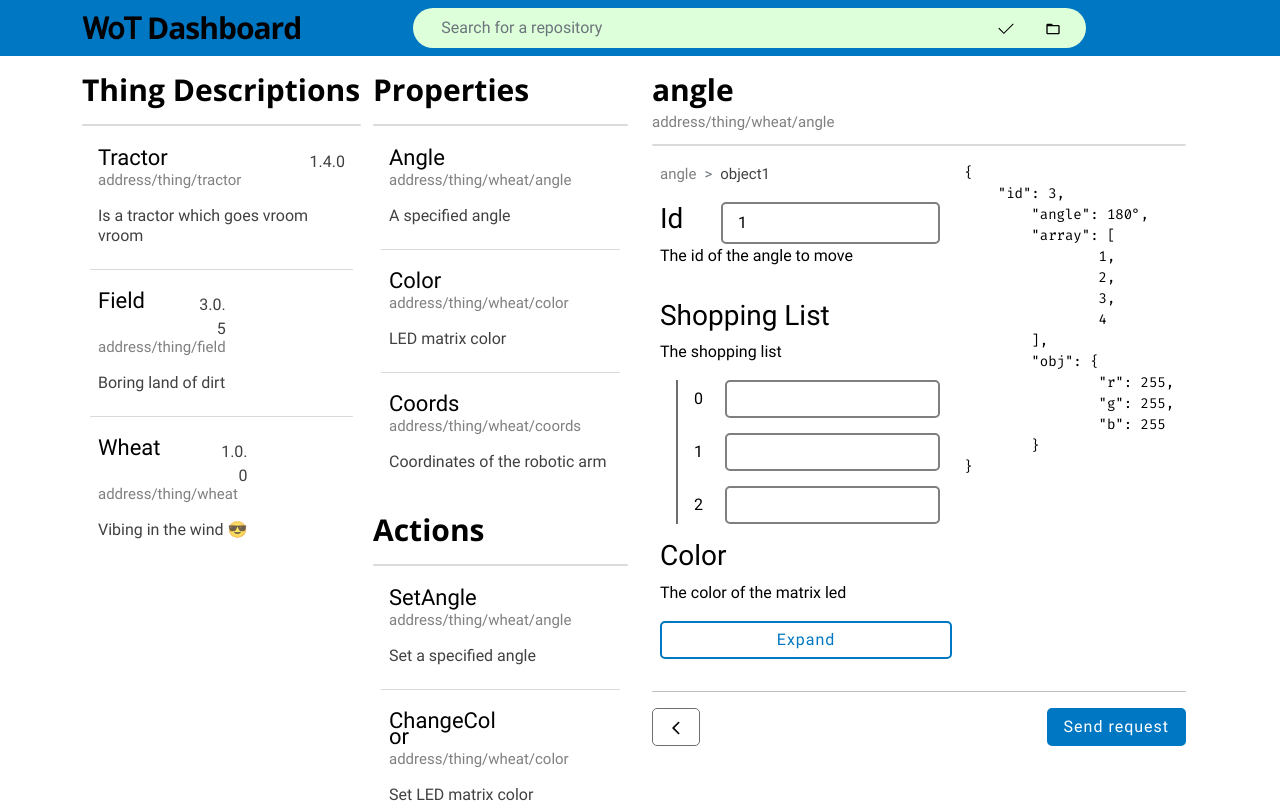
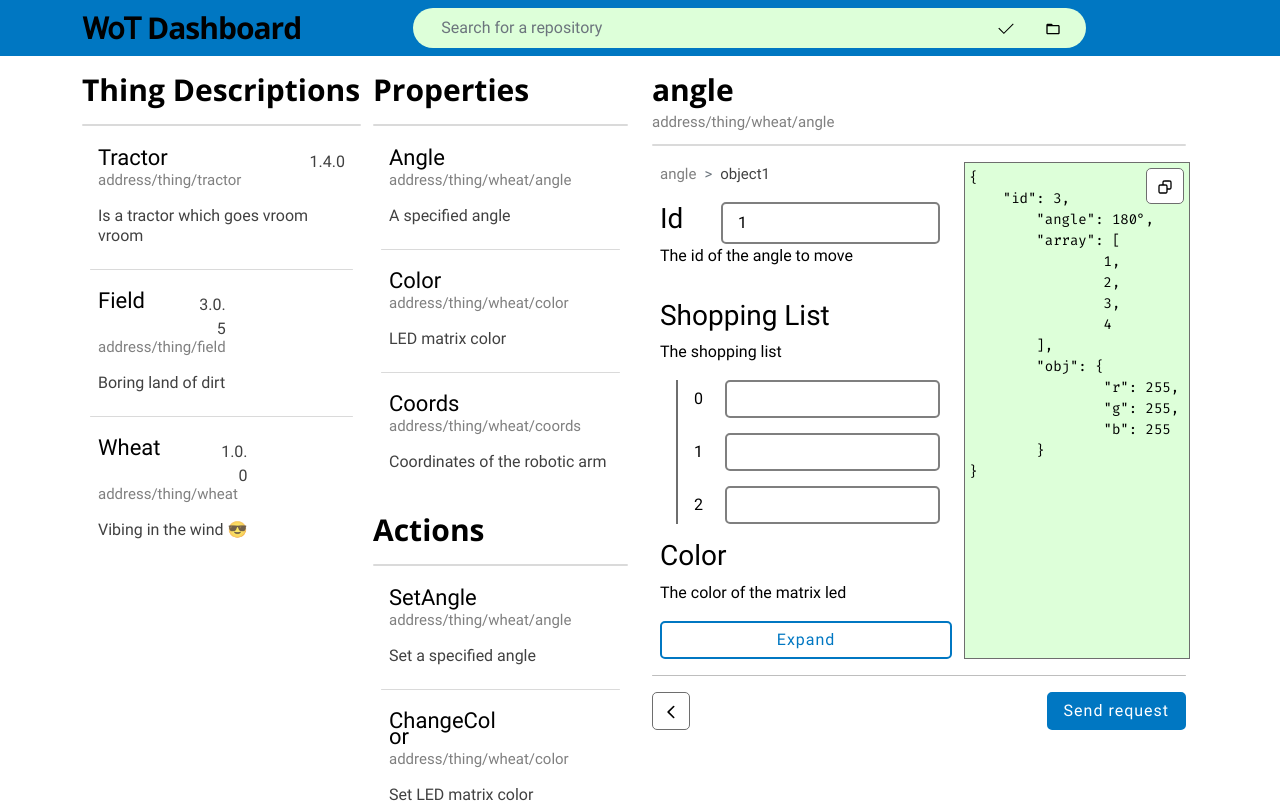
Before and after one commit to Erro48/itd-debugtool, a React (Create React App) app: page / in a window 1280 px wide. Shown: the top 803 px of the page. Built offline with nearby package versions, Linux system fonts and the light colour scheme.

Commit message:
Add style to Json display panel

```diff
--- a/src/App.css
+++ b/src/App.css
@@ -74,3 +74,7 @@ hr {
 	color: var(--primary-text-color);
 	background-color: var(--light-color);
 }
+
+.icon-btn {
+	padding: 5px 10px !important;
+}
--- a/src/components/panels/DescriptionPanel.js
+++ b/src/components/panels/DescriptionPanel.js
@@ -14,7 +14,7 @@ function PropDescription({ interaction, address, attributes }) {
 			<div class='row px-2'>
 				<div class='col-12 col-sm-7'>
 					<Breadcrumbs />
-					<ul>
+					<ul className='m-0'>
 						{attributes.map((attribute) => {
 							return (
 								<li key={attribute.name}>
@@ -32,7 +32,7 @@ function PropDescription({ interaction, address, attributes }) {
 				<hr />
 				<div class='row'>
 					<div class='col-2 text-center d-flex'>
-						<button class='button light-btn'>
+						<button class='button light-btn icon-btn'>
 							<Icon
 								src='../icons/left-arrow-dark.svg'
 								alt={'Previous section'}
--- a/src/components/panels/JsonDisplay.js
+++ b/src/components/panels/JsonDisplay.js
@@ -1,5 +1,6 @@
 import React from 'react'
 import './jsonDisplay.css'
+import Icon from '../utils/Icon'
 
 const placeholder = `{
     "id": 3,
@@ -20,11 +21,11 @@ const placeholder = `{
 const JsonDisplay = () => {
 	return (
 		<>
-			<aside class='accordion d-sm-none' id='json-accordion'>
-				<div class=''>
-					<header class='accordion-header' id='headingOne'>
+			<aside className='accordion d-sm-none' id='json-accordion'>
+				<div>
+					<header className='accordion-header' id='headingOne'>
 						<button
-							class='accordion-button'
+							className='accordion-button'
 							type='button'
 							data-bs-toggle='collapse'
 							data-bs-target='#collapseOne'
@@ -36,7 +37,7 @@ const JsonDisplay = () => {
 					</header>
 					<div
 						id='collapseOne'
-						class='accordion-collapse collapse show'
+						className='accordion-collapse collapse show'
 						aria-labelledby='headingOne'
 						data-bs-parent='#json-accordion'
 					>
@@ -46,7 +47,11 @@ const JsonDisplay = () => {
 					</div>
 				</div>
 			</aside>
-			<aside className='d-none d-sm-block'>
+
+			<aside className='h-100 p-1 d-none d-sm-block'>
+				<button class='button light-btn icon-btn'>
+					<Icon src='../icons/copy.svg' alt={'Paste JSON object'} />
+				</button>
 				<pre>
 					<code>{placeholder}</code>
 				</pre>
--- a/src/components/panels/jsonDisplay.css
+++ b/src/components/panels/jsonDisplay.css
@@ -1,3 +1,16 @@
+aside {
+	background-color: var(--secondary-color);
+	border: 1px solid var(--tertiary-color);
+	user-select: none;
+	position: relative;
+}
+
+aside button {
+	position: absolute;
+	right: 5px;
+	top: 5px;
+}
+
 aside code {
 	font-family: var(--code-font);
 }
```
Also changed, not shown: public/icons/copy.svg (added).
